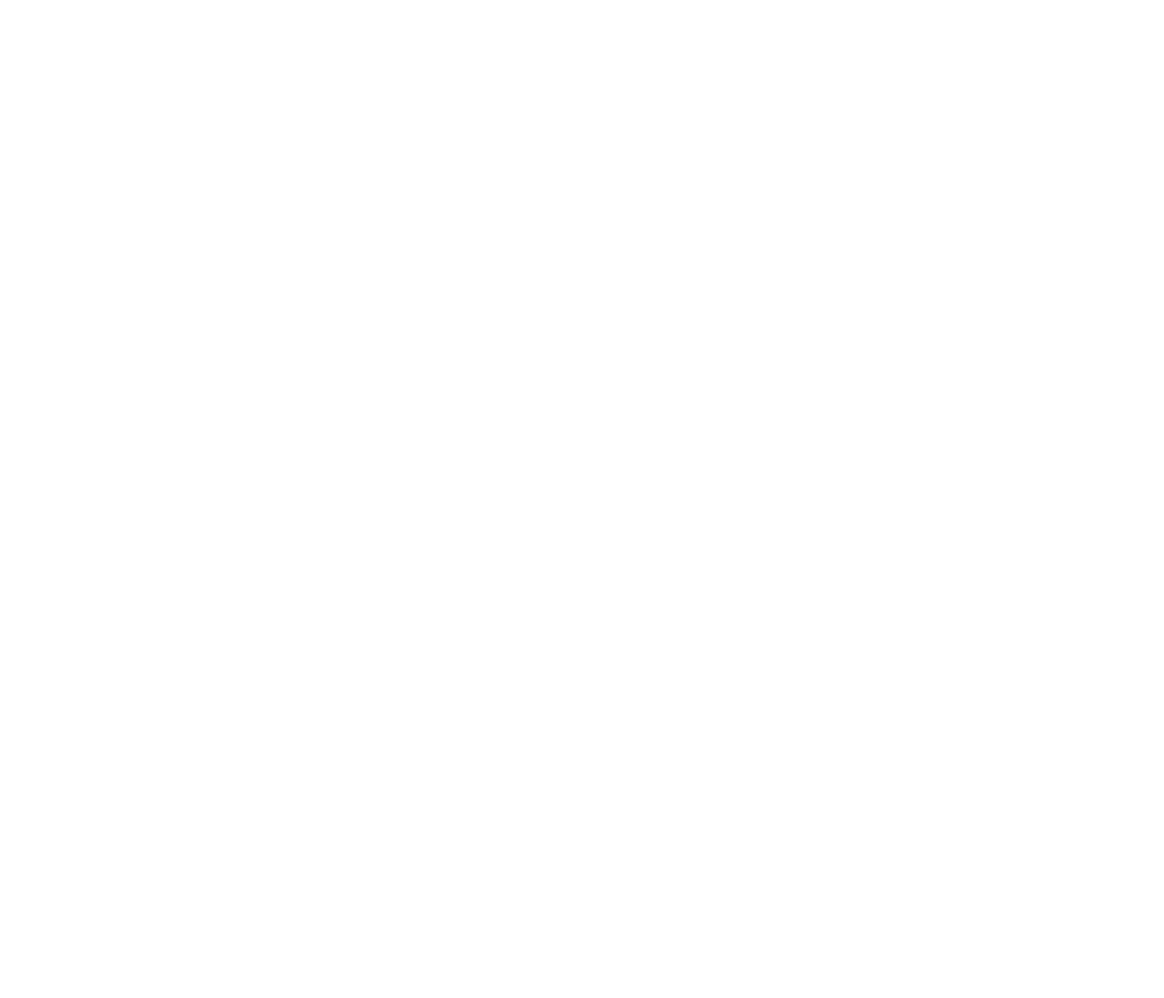
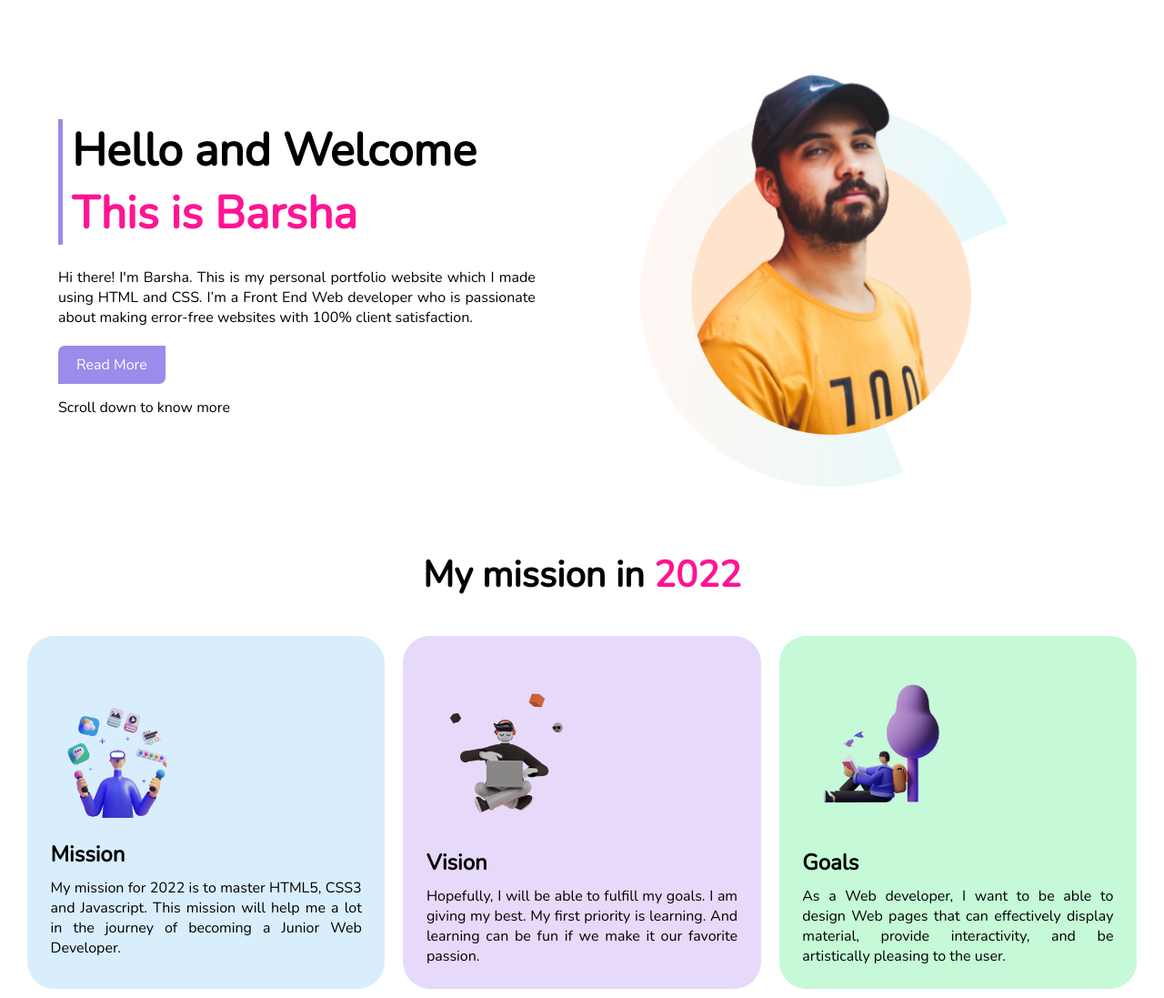
Before and after one commit to Developer-Barsha/personal-website, a plain HTML site: page index.html in a window 1280 px wide. Shown: the whole page at 91% size. Before the commit the page ends 800 px from the top, so only its background shows below. Drawn offline with nearby package versions, Linux system fonts and the light colour scheme.

Commit message:
first to sections done

```diff
--- a/index.html
+++ b/index.html
@@ -5,8 +5,43 @@
     <meta http-equiv="X-UA-Compatible" content="IE=edge">
     <meta name="viewport" content="width=device-width, initial-scale=1.0">
     <title>Personal Website</title>
+    <link rel="preconnect" href="https://fonts.googleapis.com">
+    <link rel="preconnect" href="https://fonts.gstatic.com" crossorigin>
+    <link href="https://fonts.googleapis.com/css2?family=Nunito&display=swap" rel="stylesheet">
+    <link rel="stylesheet" href="style.css">
 </head>
 <body>
+    <section class="flexible">
+        <div class="intro">
+            <h1>Hello and Welcome <span>This is Barsha</span></h1>
+            <p>Hi there! I'm Barsha. This is my personal portfolio website which I made using HTML and CSS. I’m a Front End Web developer who is passionate about making error-free websites with 100% client satisfaction. </p>
+            <a class="button" href="https://www.facebook.com/webdesigner.barsha">Read More</a>
+            <p>Scroll down to know more</p>
+        </div>
+        <div class="intro">
+            <img src="images/person/person-0.png">
+        </div>
+    </section>
 
+    <section class="second">
+        <h1>My mission in <span>2022</span></h1>
+        <section class="flexible">
+            <div class="col one">
+                <img src="images/illustrators/illustrator-1.png">
+                <h3>Mission</h3>
+                <p>My mission for 2022 is to master HTML5, CSS3 and Javascript. This mission will help me a lot in the journey of becoming a Junior Web Developer.</p>
+            </div>
+            <div class="col two">
+                <img src="images/illustrators/illustrator-2.png">
+                <h3>Vision</h3>
+                <p>Hopefully, I will be able to fulfill my goals. I am giving my best. My first priority is learning. And learning can be fun if we make it our favorite passion.</p>
+            </div>
+            <div class="col three">
+                <img src="images/illustrators/illustrator-3.png">
+                <h3>Goals</h3>
+                <p>As a Web developer, I want to be able to design Web pages that can effectively display material, provide interactivity, and be artistically pleasing to the user. </p>
+            </div>
+        </section>
+    </section>
 </body>
 </html>
--- a/style.css
+++ b/style.css
@@ -0,0 +1,74 @@
+*{
+    padding: 0;
+    margin: 0;
+    font-family: 'Nunito', sans-serif;
+}
+.flexible{
+    display: flex;
+    width: 100%;
+}
+.intro{
+    width: 50%;
+    padding-left: 5%;
+    padding-right: 4%;
+    padding-bottom: 5%;
+}
+.intro img{
+    width: 80%;
+}
+.intro h1{
+    font-size: 50px;
+    margin-top: 25%;
+    border-left: 5px solid #998CEB;
+    padding-left: 10px;
+}
+h1 span{
+    color: deeppink;
+}
+.intro p{
+    padding-top: 25px;
+    margin-bottom: 30px;
+    text-align: justify;
+}
+.button{
+    text-decoration: none;
+    background-color: #998CEB;
+    color: white;
+    padding: 10px 20px;
+    border-radius: 7px 0 7px 0;
+}
+
+/************** first section done  **************/
+
+.second h1{
+    font-size: 40px;
+    text-align: center;
+    margin-bottom: 30px;
+}
+.col{
+    width: 30%;
+    padding: 2%;
+    margin: 10px;
+    text-align: justify;
+    border-radius: 30px;
+}
+.col img{
+    width: 50%;
+    padding-top: 20px;
+}
+.col h3{
+    padding-top: 10px;
+    padding-bottom: 10px;
+    font-size: 24px;
+}
+.one{
+    background-color: #d9eefc;
+    margin-left: 30px;
+}
+.two{
+    background-color: #e7d9f9;
+}
+.three{
+    background-color: #c5f9d7;
+    margin-right: 30px;
+}
```
